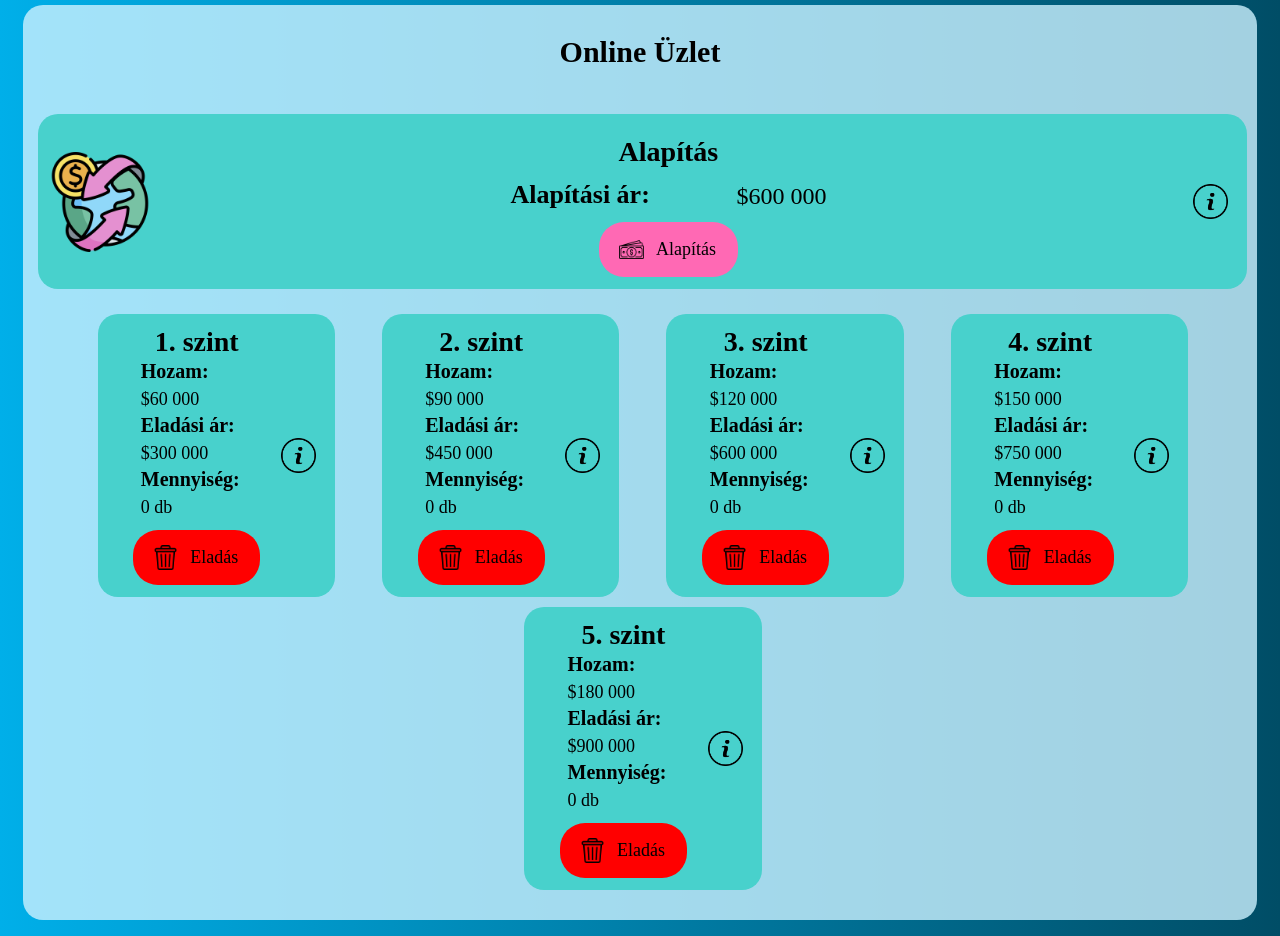
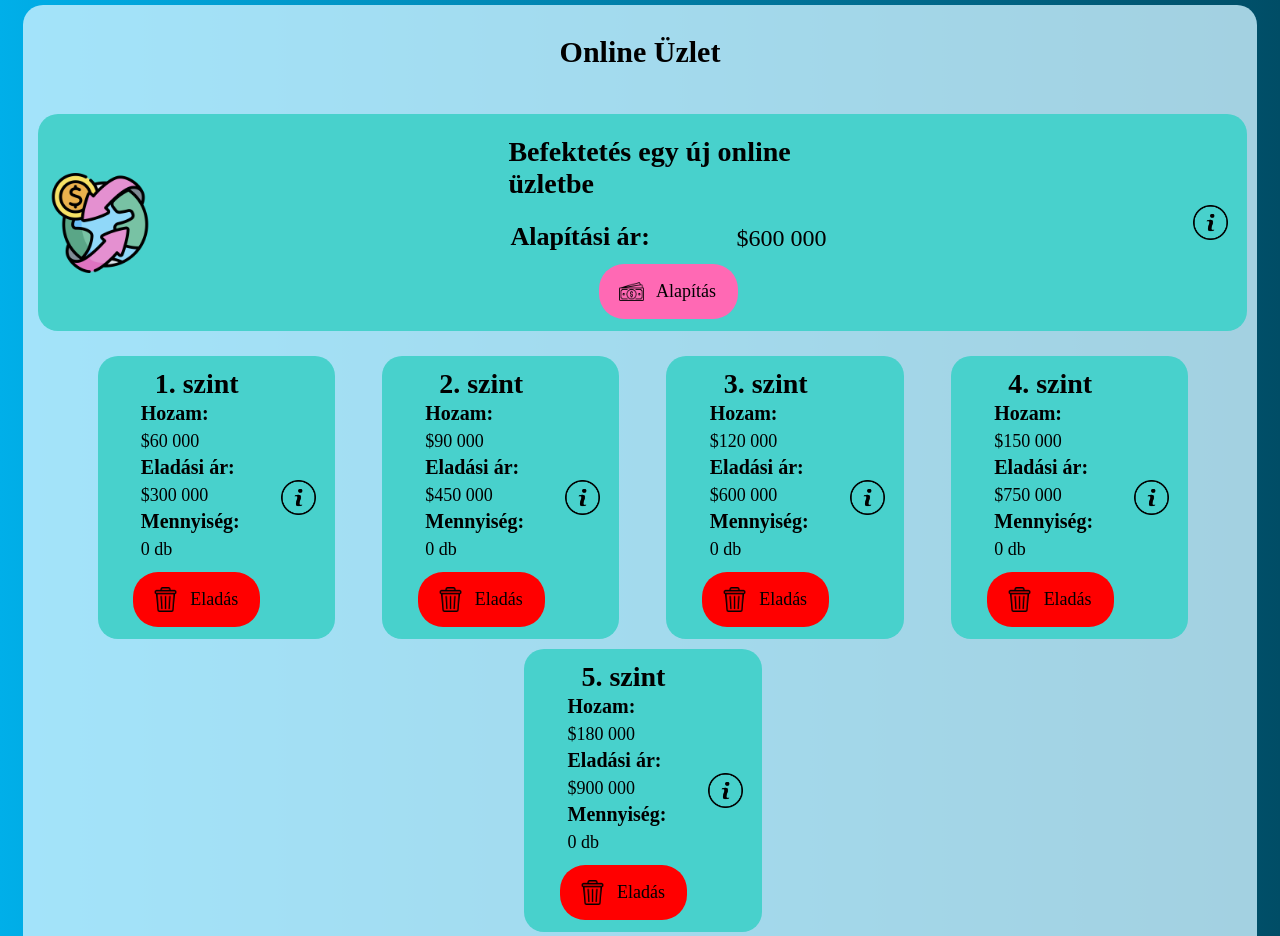
Before and after one commit to dvd2001/MyFirstMillion, an Angular app: page /game in a window 1280 px wide. Shown: the part 1820-2756 px from the top of the page. Built offline with nearby package versions, Linux system fonts and the light colour scheme.

Commit message:
changing online founding title

```diff
--- a/src/app/components/game-page/game-page.css
+++ b/src/app/components/game-page/game-page.css
@@ -395,6 +395,10 @@ input::-webkit-inner-spin-button {
     padding-top: 10px;
 }
 
+#onlineBasicTitle {
+    margin-bottom: 20px;
+}
+
 #basicOnline {
     width: 98%;
     margin-top: 0px;
--- a/src/app/components/game-page/game-page.html
+++ b/src/app/components/game-page/game-page.html
@@ -229,7 +229,7 @@
         <div class="online cards" id="basicOnline">
             <img src="assets/images/online.png" alt="Online Shop" class="icon">
             <div class="text onlineText">
-                <h2>Alapítás</h2>
+                <h2 id="onlineBasicTitle">Befektetés egy új online üzletbe</h2>
                 <div class="detail">
                     <p id="onlineTitle" class="title">Alapítási ár:</p>
                     <p id="onlinePrice" class="price"></p>
```
